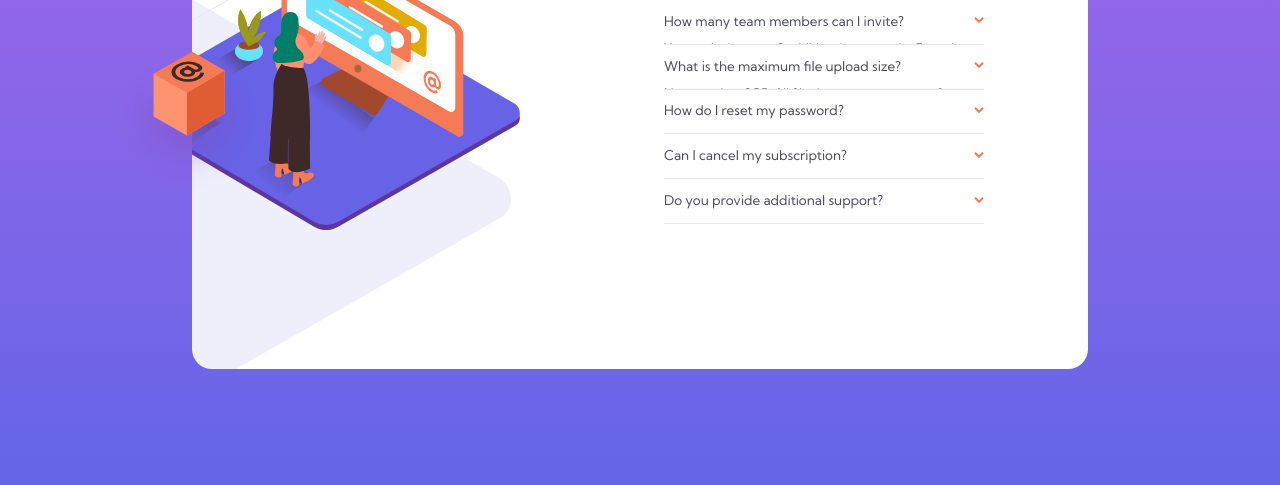
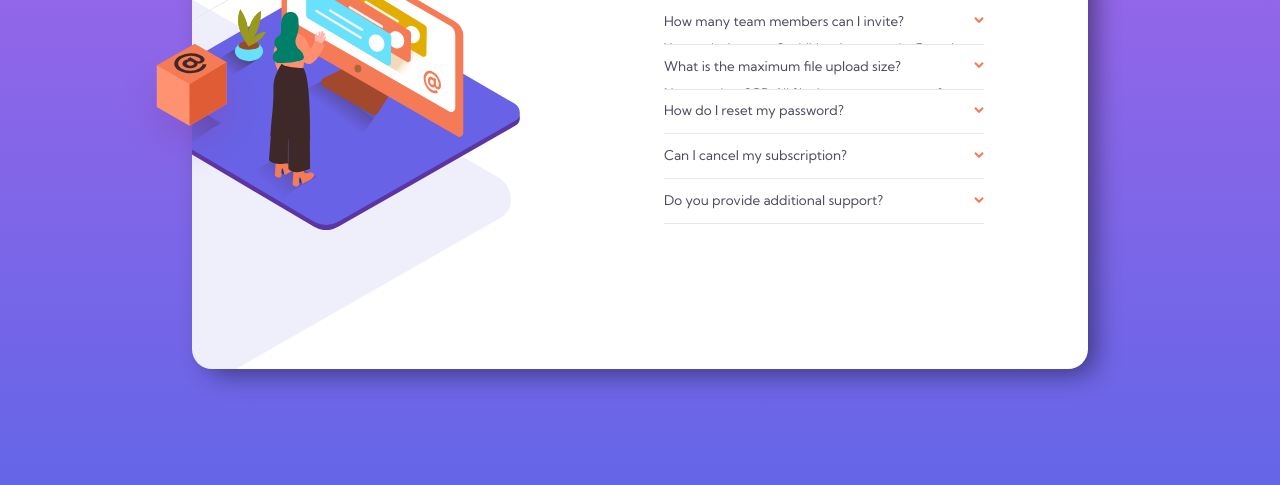
Before and after one commit to Nrupatungan/faq-accordion-component, a plain HTML site: page index.html in a window 1280 px wide. Shown: the part 315-800 px from the top of the page. Drawn offline with Linux system fonts and the light colour scheme.

Commit message:
Minor tweaks to hero images

```diff
--- a/app/scss/_globals.scss
+++ b/app/scss/_globals.scss
@@ -25,27 +25,26 @@ body {
 
     @media #{$mq-1000-up} {
       display: grid;
-      // left: -12.4%;
       position: absolute;
-      // top: 41%;
-      left: -10.4%;
-      top: 42.6%;
-      width: 9.5rem;
+      left: -8.9%;
+      top: 41.6%;
+      width: 8.8rem;
       z-index: 99;
     }
     @media #{$mq-1100-up} {
-      left: -9.5%;
-      top: 42.1%;
+      left: -8.7%;
+      top: 41.2%;
+      width: 9rem;
     }
     @media #{$mq-1200-up} {
-      left: -8.8%;
-      top: 43.8%;
-      width: 9.5rem;
+      left: -8.4%;
+      top: 42.4%;
+      width: 9.3rem;
     }
     @media #{$mq-1300-up} {
-      left: -8%;
-      top: 43.3%;
-      width: 9.5rem;
+      left: -7.3%;
+      top: 42%;
+      width: 9rem;
     }
     @media #{$mq-1400-up} {
       // left: -8.8%;
@@ -61,6 +60,7 @@ body {
   width: 26.5em;
   padding: 2em;
   border-radius: 20px;
+  box-shadow: 11px 9px 27px -5px rgba(0, 0, 0, 0.48);
   transition: all 0.2s ease;
   @media #{$mq-1000-up} {
     background: url("../images/bg-pattern-desktop.svg");
--- a/index.html
+++ b/index.html
@@ -19,7 +19,7 @@
         <link href="https://fonts.googleapis.com/css2?family=Kumbh+Sans:wght@400;700&display=swap" rel="stylesheet">
 
         <!-- CSS File -->
-        <link rel="stylesheet" href="dist/style.css?cb=1645425359414">
+        <link rel="stylesheet" href="dist/style.css?cb=1645426183973">
     </head>
     <body>
         <div class="super-container">
@@ -81,6 +81,6 @@
         </div>
 
         <!-- JavaScript File -->
-        <script src="dist/all.js?cb=1645425359414"></script>
+        <script src="dist/all.js?cb=1645426183973"></script>
     </body>
 </html>
```
Also changed, not shown: dist/style.css, 1 other file.
